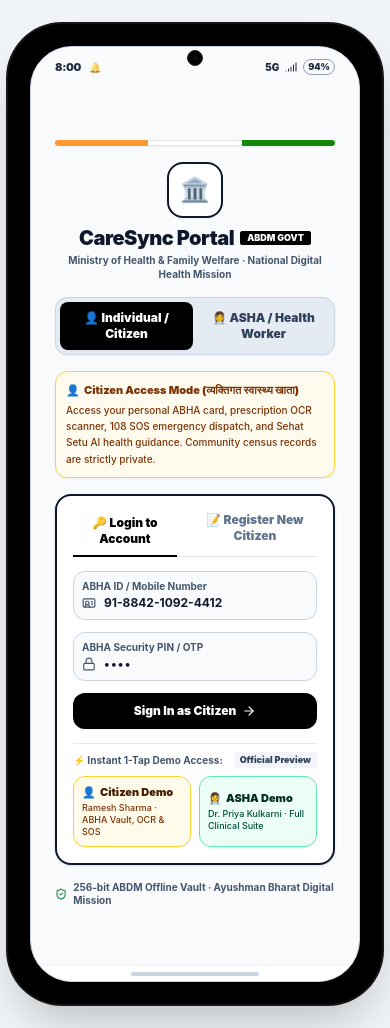
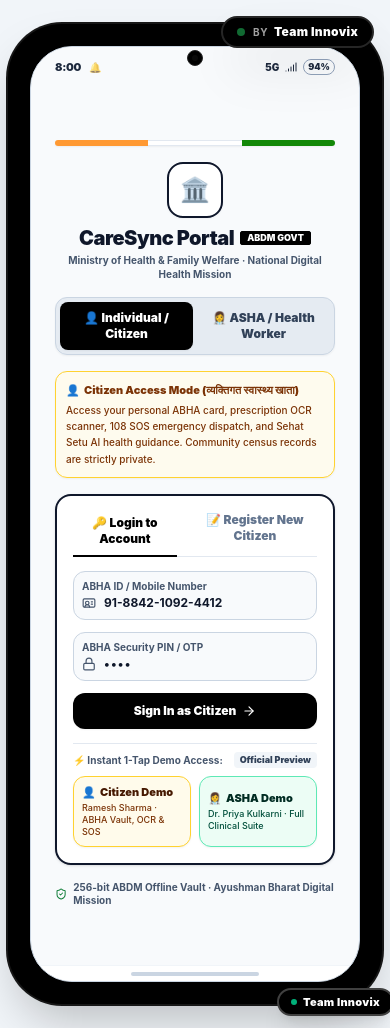
Before and after one commit to harshitpatraa/CareSync, a React (Vite) app: page / in a window 390 px wide. Built offline with nearby package versions, Linux system fonts and the light colour scheme.

Commit message:
feat: add Team Innovix corner branding outside mobile screen

```diff
--- a/src/App.tsx
+++ b/src/App.tsx
@@ -105,6 +105,14 @@ const MobileDeviceApp: React.FC = () => {
 
   return (
     <div className="min-h-screen w-full bg-[#F1F5F9] flex flex-col items-center justify-start py-6 px-2 sm:px-4 select-none font-sans text-slate-800 overflow-y-auto">
+      {/* Team Innovix - Fixed Corner Watermark Outside Mobile Screen */}
+      <div className="fixed top-4 right-4 z-50 flex items-center gap-2 px-3.5 py-1.5 rounded-full bg-black text-white border-2 border-neutral-800 shadow-2xl select-none">
+        <span className="w-2 h-2 rounded-full bg-[#15803D] animate-pulse"></span>
+        <div className="flex items-center gap-1.5">
+          <span className="text-[10px] text-neutral-400 font-bold uppercase tracking-wider">By</span>
+          <span className="text-xs font-black tracking-wide text-white">Team Innovix</span>
+        </div>
+      </div>
       {/* Top Banner / Studio Control Header */}
       <div className="text-center mb-4 hidden sm:flex flex-col items-center">
         <div className="flex items-center gap-2">
@@ -285,8 +293,16 @@ const MobileDeviceApp: React.FC = () => {
         </div>
       </div>
 
-      {/* Android Device Outer Chassis - Solid Black Phone Frame & Border */}
-      <div className={`relative ${phoneDimensions[phoneHeight]} bg-black rounded-[54px] p-3 shadow-2xl border-[10px] border-black flex flex-col overflow-hidden ring-2 ring-neutral-900 transition-all duration-300`}>
+      {/* Phone Chassis Wrapper with Outside Corner Branding */}
+      <div className="relative">
+        {/* Team Innovix Floating Badge - At Corner Outside Mobile Screen */}
+        <div className="absolute -bottom-3 -right-3 z-40 flex items-center gap-1.5 px-3 py-1 rounded-full bg-black text-white border-2 border-neutral-700 shadow-xl font-black text-[11px] select-none tracking-wide">
+          <span className="w-1.5 h-1.5 rounded-full bg-emerald-400 animate-pulse"></span>
+          <span>Team Innovix</span>
+        </div>
+
+        {/* Android Device Outer Chassis - Solid Black Phone Frame & Border */}
+        <div className={`relative ${phoneDimensions[phoneHeight]} bg-black rounded-[54px] p-3 shadow-2xl border-[10px] border-black flex flex-col overflow-hidden ring-2 ring-neutral-900 transition-all duration-300`}>
 
         {/* Device Camera Punch Hole (Center Top) */}
         <div className="absolute top-4 left-1/2 -translate-x-1/2 z-50 flex items-center justify-center pointer-events-none">
@@ -547,6 +563,7 @@ const MobileDeviceApp: React.FC = () => {
           </div>
         </div>
       </div>
+      </div>
 
       {/* SOS Broadcast Modal */}
       {showSosModal && (
```
